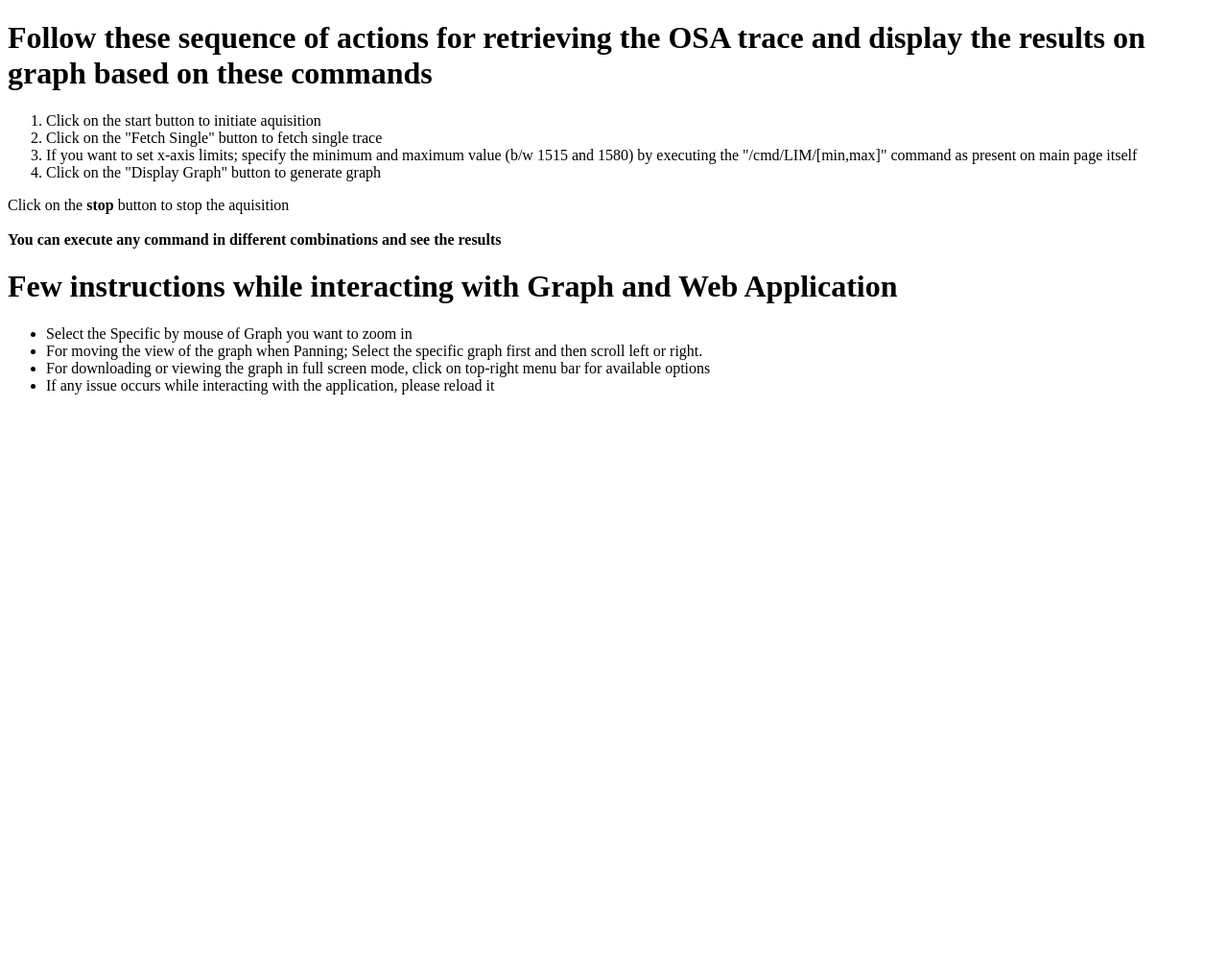
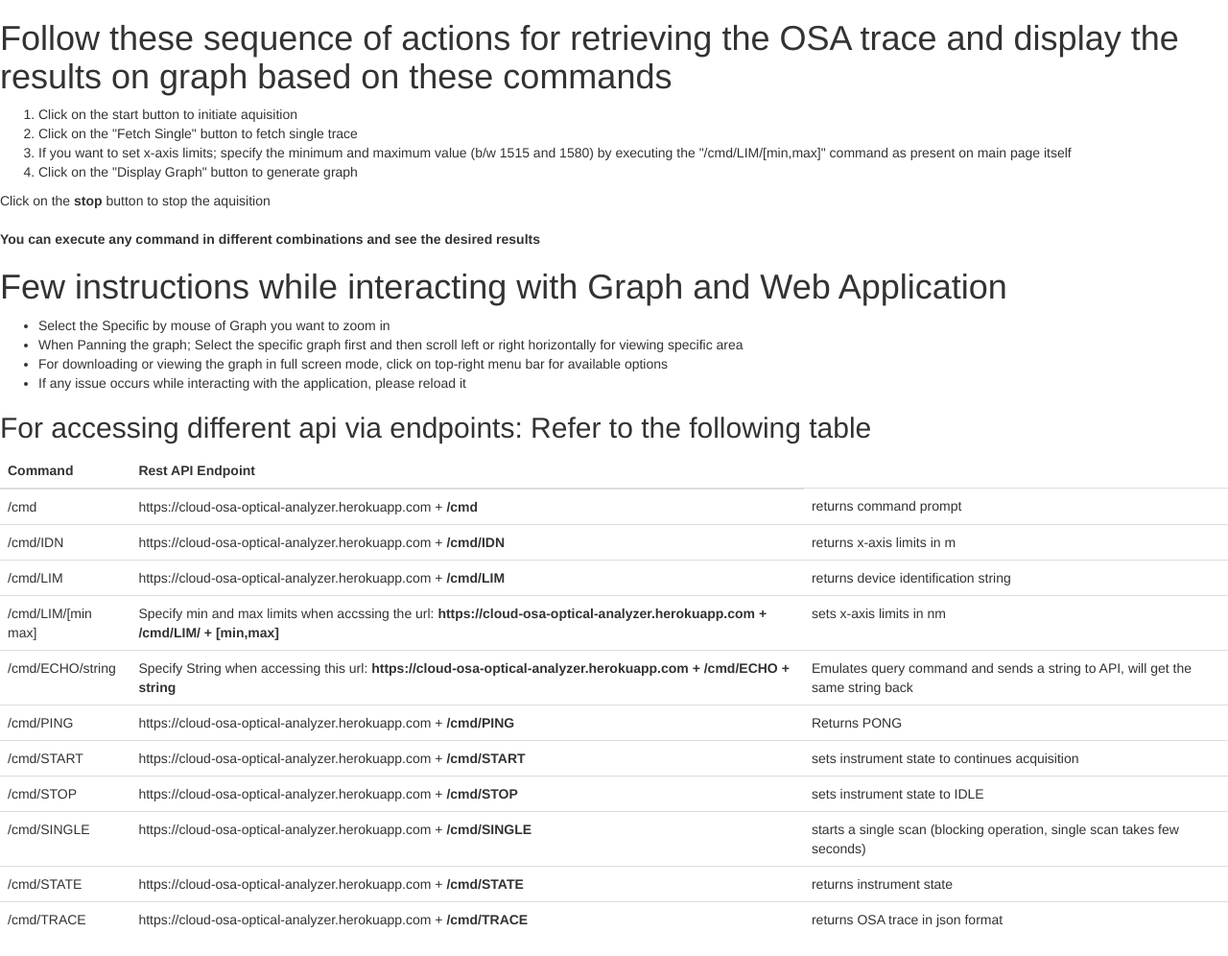
Before and after one commit to sehgalromal/Cloud-Optical-Spectrum-Analyzer, a Flask app: page /instructions in a window 1280 px wide. Shown: the whole page at 96% size. Before the commit the page ends 411 px from the top, so only its background shows below. Run offline with Flask 2, Linux system fonts and the light colour scheme; some libraries are stand-ins or nearby versions.

Commit message:
updated readme.txt file

```diff
--- a/templates/home.html
+++ b/templates/home.html
@@ -220,7 +220,7 @@
                 <div class="input-group-prepend">
                     <span class="input-group-text"><b>Communication Log Area</b></span>
                 </div>
-                <textarea readonly rows="4" cols="250" id="debug_window" class="form-control" aria-label="With textarea"></textarea>
+                <textarea readonly rows="4" cols="320" id="debug_window" class="form-control" aria-label="With textarea"></textarea>
                 <br>
                 <button type="button" class="btn btn-primary" id="clear_button">Clear</button>
             </div>
@@ -334,6 +334,7 @@
         $("#generate_graph").click(function(){
             $.getJSON("/cmd/TRACE", function(res){
                 $("#generate-button-response").val("Success!! Graph Generated");
+                debug_area.val("Success Graph Generated")
                 var data = []
                 xdata = []
                 for(var i = 0; i < res.xdata.length; i++){
--- a/templates/instructions.html
+++ b/templates/instructions.html
@@ -4,6 +4,11 @@
     <meta charset="UTF-8">
     <meta name="viewport" content="width=device-width, initial-scale=1.0">
     <title>Interacting With Graph</title>
+    <link rel="stylesheet" href="https://stackpath.bootstrapcdn.com/bootstrap/3.4.1/css/bootstrap.min.css" integrity="sha384-HSMxcRTRxnN+Bdg0JdbxYKrThecOKuH5zCYotlSAcp1+c8xmyTe9GYg1l9a69psu" crossorigin="anonymous">
+
+    <script src="https://ajax.googleapis.com/ajax/libs/jquery/3.5.1/jquery.min.js"></script>
+    <script src="https://stackpath.bootstrapcdn.com/bootstrap/4.5.0/js/bootstrap.min.js" integrity="sha384-OgVRvuATP1z7JjHLkuOU7Xw704+h835Lr+6QL9UvYjZE3Ipu6Tp75j7Bh/kR0JKI" crossorigin="anonymous"></script>
+
 </head>
 <body>
     <h1>Follow these sequence of actions for retrieving the OSA trace and display the results on graph based on these commands</h1>
@@ -17,13 +22,84 @@
     <span>Click on the <strong>stop</strong> button to stop the aquisition</h2>
     <br>
     <br>
-    <strong>You can execute any command in different combinations and see the results</strong>
+    <strong>You can execute any command in different combinations and see the desired results</strong>
     <h1>Few instructions while interacting with Graph and Web Application</h1>
     <ul>
         <li>Select the Specific by mouse of Graph you want to zoom in</li>
-        <li>For moving the view of the graph when Panning; Select the specific graph first and then scroll left or right. </li>
+        <li>When Panning the graph; Select the specific graph first and then scroll left or right horizontally for viewing specific area</li>
         <li>For downloading or viewing the graph in full screen mode, click on top-right menu bar for available options</li>
         <li>If any issue occurs while interacting with the application, please reload it</li>
     </ul>
+    <h2>For accessing different api via endpoints: Refer to the following table</h2>
+    <table class="table">
+        <thead>
+            <tr>
+                <th>Command</th>
+                <th>Rest API Endpoint</th>
+            </tr>
+        </thead>
+        <tbody>
+            <tr>
+                <td>/cmd</td>
+                <td>https://cloud-osa-optical-analyzer.herokuapp.com + <b>/cmd</b></td>
+                <td>returns command prompt</td>
+            </tr>
+            <tr>
+                <td>/cmd/IDN</td>
+                <td>https://cloud-osa-optical-analyzer.herokuapp.com + <b>/cmd/IDN</b></td>
+                <td>returns x-axis limits in m</td>
+            </tr>
+            <tr>
+                <td>/cmd/LIM</td>
+                <td>https://cloud-osa-optical-analyzer.herokuapp.com + <b>/cmd/LIM</b></td>
+                <td>returns device identification string</td>
+            </tr>
+            <tr>
+                <td>/cmd/LIM/[min max]</td>
+                <td>Specify min and max limits when accssing the url:
+                  <b>  https://cloud-osa-optical-analyzer.herokuapp.com + /cmd/LIM/ + [min,max] </b>
+                </td>
+                <td>sets x-axis limits in nm</td>
+            </tr>
+            <tr>
+                <td>/cmd/ECHO/string</td>
+                <td>Specify String when accessing this url:
+                    <b>
+                        https://cloud-osa-optical-analyzer.herokuapp.com + /cmd/ECHO + string</b>
+                </td>
+                <td>Emulates query command and sends a string to API, will get the same string back</td>
+            </tr>
+            <tr>
+                <td>/cmd/PING</td>
+                <td>https://cloud-osa-optical-analyzer.herokuapp.com + <b>/cmd/PING</b></td>
+                <td>Returns PONG</td>
+            </tr>
+            <tr>
+                <td>/cmd/START</td>
+                <td>https://cloud-osa-optical-analyzer.herokuapp.com + <b>/cmd/START</b></td>
+                <td>sets instrument state to continues acquisition</td>
+            </tr>
+            <tr>
+                <td>/cmd/STOP</td>
+                <td>https://cloud-osa-optical-analyzer.herokuapp.com + <b>/cmd/STOP</b></td>
+                <td>sets instrument state to IDLE</td>
+            </tr>
+            <tr>
+                <td>/cmd/SINGLE</td>
+                <td>https://cloud-osa-optical-analyzer.herokuapp.com + <b>/cmd/SINGLE</b></td>
+                <td>starts a single scan (blocking operation, single scan takes few seconds)</td>
+            </tr>
+            <tr>
+                <td>/cmd/STATE</td>
+                <td>https://cloud-osa-optical-analyzer.herokuapp.com + <b>/cmd/STATE</b></td>
+                <td>returns instrument state</td>
+            </tr>
+            <tr>
+                <td>/cmd/TRACE</td>
+                <td>https://cloud-osa-optical-analyzer.herokuapp.com + <b>/cmd/TRACE</b></td>
+                <td>returns OSA trace in json format</td>
+            </tr>
+        </tbody>
+    </table>
 </body>
 </html>
```
Also changed, not shown: readme.txt.
